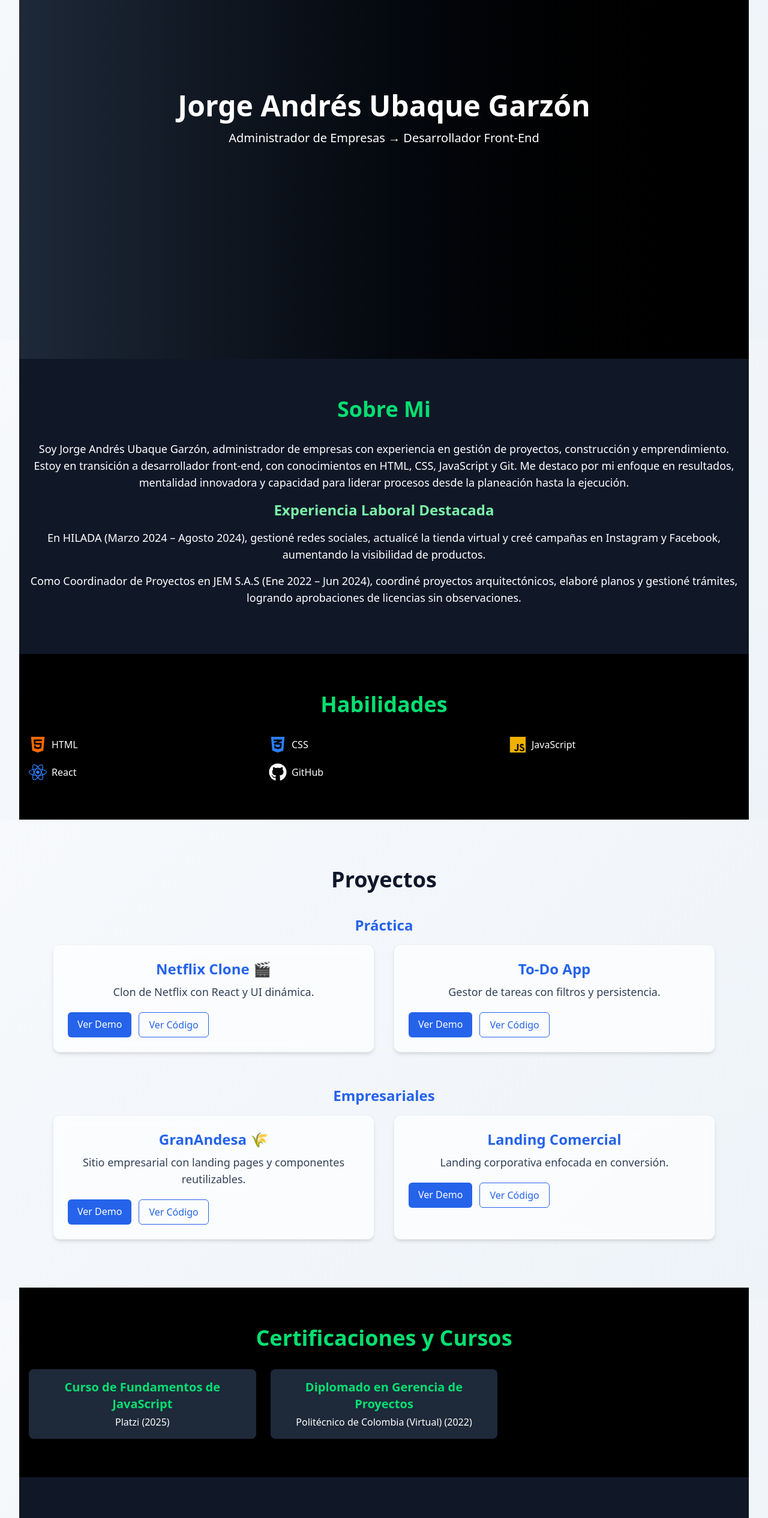
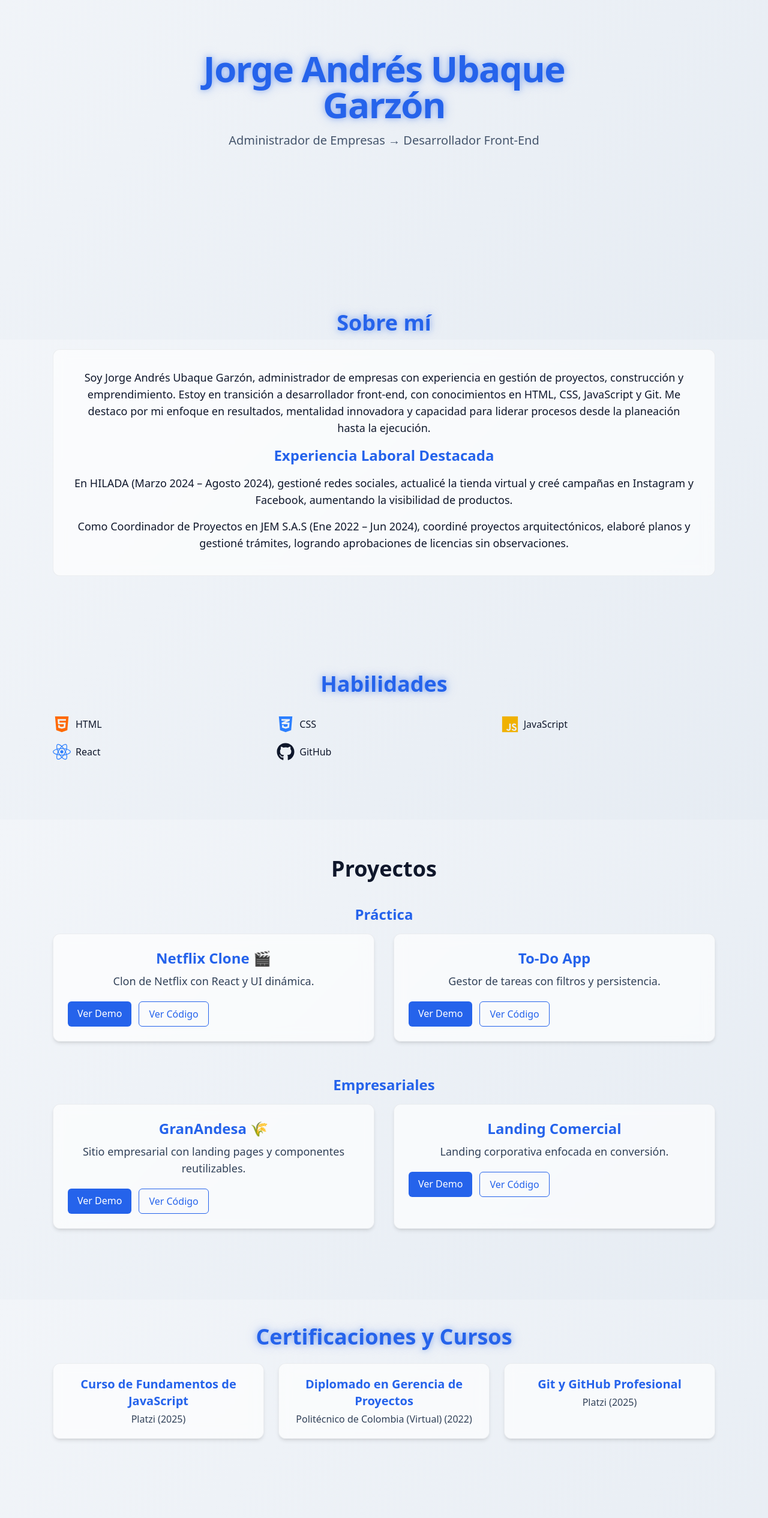
Before and after one commit to JAndresUbaque/portafolio-personal-andres, a React (Vite) app: page / in a window 1280 px wide. Shown: the part 234-2764 px from the top of the page at 60% size. Built offline with nearby package versions, Linux system fonts and the light colour scheme.

Commit message:
feat(ui): primera versión con tema azul futurista, fix HTML y duplicados

```diff
--- a/src/components/About.jsx
+++ b/src/components/About.jsx
@@ -4,17 +4,18 @@ function About () {
     return(
         <motion.section
         id="about"
-        className='py-16 bg-gray-900 text-white'
+        className='py-20 text-slate-900'
         initial={{opacity: 0, y:50}}
         animate={{opacity:1, y:0}}
         transition={{duration:0.8}}>
-            <div className='container mx-auto px-4'>
-                <h2 className='text-4xl font-bold mb-8 text-center text-green-400'>Sobre Mi</h2>
-                <p className="text-lg mb-4">Soy Jorge Andrés Ubaque Garzón, administrador de empresas con experiencia en gestión de proyectos, construcción y emprendimiento. Estoy en transición a desarrollador front-end, con conocimientos en HTML, CSS, JavaScript y Git. Me destaco por mi enfoque en resultados, mentalidad innovadora y capacidad para liderar procesos desde la planeación hasta la ejecución.</p>
-                <h3 className="text-2xl font-semibold mb-4 text-green-300">Experiencia Laboral Destacada</h3>
-                <p className="text-lg mb-4">En HILADA (Marzo 2024 – Agosto 2024), gestioné redes sociales, actualicé la tienda virtual y creé campañas en Instagram y Facebook, aumentando la visibilidad de productos.</p>
-                <p className="text-lg mb-4">Como Coordinador de Proyectos en JEM S.A.S (Ene 2022 – Jun 2024), coordiné proyectos arquitectónicos, elaboré planos y gestioné trámites, logrando aprobaciones de licencias sin observaciones.</p>
-        {/* Agrega más de tu CV, como DICOIN y Goretti, en párrafos similares */}
+            <div className='max-w-6xl mx-auto px-6'>
+                <h2 className='text-4xl font-bold mb-6 text-center neon-text'>Sobre mí</h2>
+                <div className="glass p-6 md:p-8 rounded-xl">
+                    <p className="text-lg mb-4">Soy Jorge Andrés Ubaque Garzón, administrador de empresas con experiencia en gestión de proyectos, construcción y emprendimiento. Estoy en transición a desarrollador front-end, con conocimientos en HTML, CSS, JavaScript y Git. Me destaco por mi enfoque en resultados, mentalidad innovadora y capacidad para liderar procesos desde la planeación hasta la ejecución.</p>
+                    <h3 className="text-2xl font-semibold mb-4" style={{color:'var(--accent)'}}>Experiencia Laboral Destacada</h3>
+                    <p className="text-lg mb-4">En HILADA (Marzo 2024 – Agosto 2024), gestioné redes sociales, actualicé la tienda virtual y creé campañas en Instagram y Facebook, aumentando la visibilidad de productos.</p>
+                    <p className="text-lg mb-2">Como Coordinador de Proyectos en JEM S.A.S (Ene 2022 – Jun 2024), coordiné proyectos arquitectónicos, elaboré planos y gestioné trámites, logrando aprobaciones de licencias sin observaciones.</p>
+                </div>
            </div>
         </motion.section>
     );
--- a/src/components/CertCard.jsx
+++ b/src/components/CertCard.jsx
@@ -3,11 +3,11 @@ import { motion } from 'framer-motion';
 function CertCard({ title, institution, year }) {
   return (
     <motion.div
-      className="bg-gray-800 p-4 rounded-lg shadow-lg hover:shadow-green-500/50 transition-shadow duration-300"
-      whileHover={{ scale: 1.05 }}
+      className="glass p-5 rounded-xl shadow-md hover:shadow-lg transition-all duration-300"
+      whileHover={{ scale: 1.02 }}
     >
-      <h3 className="text-xl font-bold mb-1 text-green-400">{title}</h3>
-      <p className="text-md">{institution} ({year})</p>
+      <h3 className="text-xl font-bold mb-1" style={{color:'var(--accent)'}}>{title}</h3>
+      <p className="text-md text-slate-700">{institution} ({year})</p>
     </motion.div>
   );
 }
--- a/src/components/Certifications.jsx
+++ b/src/components/Certifications.jsx
@@ -1,3 +1,4 @@
+
 import { motion } from 'framer-motion';
 import CertCard from './CertCard';
 
@@ -5,19 +6,19 @@ function Certifications() {
   const certs = [
     { title: 'Curso de Fundamentos de JavaScript', institution: 'Platzi', year: '2025' },
     { title: 'Diplomado en Gerencia de Proyectos', institution: 'Politécnico de Colombia (Virtual)', year: '2022' },
-    // Agrega más de tu CV: Curso Profesional de Git y GitHub, Diplomado en Asociatividad, etc.
+    { title: 'Git y GitHub Profesional', institution: 'Platzi', year: '2025' },
   ];
 
   return (
     <motion.section
       id="certifications"
-      className="py-16 bg-black text-white"
+      className="py-20 text-slate-900"
       initial={{ opacity: 0, y: 50 }}
       animate={{ opacity: 1, y: 0 }}
       transition={{ duration: 0.8 }}
     >
-      <div className="container mx-auto px-4">
-        <h2 className="text-4xl font-bold mb-8 text-center text-green-400">Certificaciones y Cursos</h2>
+      <div className="max-w-6xl mx-auto px-6">
+        <h2 className="text-4xl font-bold mb-6 text-center neon-text">Certificaciones y Cursos</h2>
         <div className="grid grid-cols-1 md:grid-cols-3 gap-6">
           {certs.map((cert, index) => (
             <CertCard key={index} title={cert.title} institution={cert.institution} year={cert.year} />
--- a/src/components/Hero.jsx
+++ b/src/components/Hero.jsx
@@ -4,14 +4,14 @@ function Hero() {
   return (
     <motion.section
       id="hero"
-      className="h-screen bg-gradient-to-r from-gray-800 to-black flex items-center justify-center text-white"  // tailwind-intellisense-disable (opcional si warning persiste)
+      className="min-h-[80vh] pt-24 flex items-center justify-center text-slate-900"
       initial={{ opacity: 0, scale: 0.9 }}
       animate={{ opacity: 1, scale: 1 }}
       transition={{ duration: 1 }}
     >
-      <div className="text-center">
-        <h1 className="text-5xl font-bold mb-4 glow">Jorge Andrés Ubaque Garzón</h1>
-        <p className="text-xl">Administrador de Empresas → Desarrollador Front-End</p>
+      <div className="text-center max-w-3xl px-6">
+        <h1 className="text-5xl md:text-6xl font-bold mb-4 tracking-tight neon-text">Jorge Andrés Ubaque Garzón</h1>
+        <p className="text-lg md:text-xl text-slate-600">Administrador de Empresas → Desarrollador Front‑End</p>
       </div>
     </motion.section>
   );
--- a/src/components/Projects.jsx
+++ b/src/components/Projects.jsx
@@ -6,8 +6,8 @@ function Projects() {
     {
       title: 'Netflix Clone 🎬',
       description: 'Clon de Netflix con React y UI dinámica.',
-      demoLink: '#', // placeholder
-      codeLink: '#', // placeholder
+      demoLink: '#',
+      codeLink: '#',
     },
     {
       title: 'To‑Do App',
@@ -21,8 +21,8 @@ function Projects() {
     {
       title: 'GranAndesa 🌾',
       description: 'Sitio empresarial con landing pages y componentes reutilizables.',
-      demoLink: '#', // placeholder
-      codeLink: '#', // placeholder
+      demoLink: '#',
+      codeLink: '#',
     },
     {
       title: 'Landing Comercial',
--- a/src/components/ServiceCard.jsx
+++ b/src/components/ServiceCard.jsx
@@ -3,11 +3,11 @@ import { motion } from 'framer-motion';
 function ServiceCard({ title, description }) {
   return (
     <motion.div
-      className="bg-gray-800 p-6 rounded-lg shadow-lg hover:shadow-green-500/50 transition-shadow duration-300"
-      whileHover={{ scale: 1.05 }}
+      className="glass p-6 rounded-xl shadow-md hover:shadow-lg transition-all duration-300"
+      whileHover={{ scale: 1.02 }}
     >
-      <h3 className="text-2xl font-bold mb-2 text-green-400">{title}</h3>
-      <p className="text-lg">{description}</p>
+      <h3 className="text-2xl font-bold mb-2" style={{color:'var(--accent)'}}>{title}</h3>
+      <p className="text-lg text-slate-700">{description}</p>
     </motion.div>
   );
 }
--- a/src/components/Services.jsx
+++ b/src/components/Services.jsx
@@ -11,13 +11,13 @@ function Services() {
   return (
     <motion.section
       id="services"
-      className="py-16 bg-gray-900 text-white"
+      className="py-20 text-slate-900"
       initial={{ opacity: 0, y: 50 }}
       animate={{ opacity: 1, y: 0 }}
       transition={{ duration: 0.8 }}
     >
-      <div className="container mx-auto px-4">
-        <h2 className="text-4xl font-bold mb-8 text-center text-green-400">Servicios que Ofrezco</h2>
+      <div className="max-w-6xl mx-auto px-6">
+        <h2 className="text-4xl font-bold mb-6 text-center neon-text">Servicios</h2>
         <div className="grid grid-cols-1 md:grid-cols-2 gap-8">
           {services.map((service, index) => (
             <ServiceCard key={index} title={service.title} description={service.description} />
--- a/src/components/Skills.jsx
+++ b/src/components/Skills.jsx
@@ -1,22 +1,23 @@
+
 import { motion } from "framer-motion";
 import { FaHtml5, FaCss3Alt, FaJs, FaReact, FaGithub } from "react-icons/fa";
 
 function Skills () {
  return (
-    <motion.section
+   <motion.section
     id="skills"
-    className="py-16 bg-black text-white"
+    className="py-20 text-slate-900"
     initial={{opacity: 0, y:50}}
     animate={{opacity: 1, y:0}}
     transition={{duration: 0.8}}>
-    <div className="container mx-auto px-4">
-        <h2 className="text-4xl font-bold mb-8 text-center text-green-400">Habilidades</h2>
+    <div className="max-w-6xl mx-auto px-6">
+        <h2 className="text-4xl font-bold mb-8 text-center neon-text">Habilidades</h2>
         <ul className="grid grid-cols-2 md:grid-cols-3 gap-4">
           <li className="flex items-center"><FaHtml5 className="text-3xl mr-2 text-orange-500" /> HTML</li>
           <li className="flex items-center"><FaCss3Alt className="text-3xl mr-2 text-blue-500" /> CSS</li>
           <li className="flex items-center"><FaJs className="text-3xl mr-2 text-yellow-500" /> JavaScript</li>
           <li className="flex items-center"><FaReact className="text-3xl mr-2 text-blue-500" /> React</li>
-          <li className="flex items-center"><FaGithub className="text-3xl mr-2 text-white" /> GitHub</li>
+          <li className="flex items-center"><FaGithub className="text-3xl mr-2 text-slate-900" /> GitHub</li>
           {/* Agrega más de tu CV, como React, Git, SQL */}
         </ul>
       </div>
--- a/src/index.css
+++ b/src/index.css
@@ -2,9 +2,11 @@
 
 /* Global light futuristic theme adjustments */
 :root {
-  /* Paleta azul elegante */
-  --accent: #2563eb; /* blue-600 */
-  --accent-2: #60a5fa; /* blue-400 */
+  /* Paleta azul principal */
+  --accent: #2563eb; /* azul */
+  --accent-2: #1d4ed8; /* azul más profundo */
+  --bg-start: #f2f5f9; /* gris claro futurista */
+  --bg-end: #e6ecf3;   /* gris ligeramente más oscuro */
 }
 
 html, body, #root {
@@ -12,7 +14,7 @@ html, body, #root {
 }
 
 body {
-  background: linear-gradient(135deg, #f7f9fc 0%, #eef3f8 100%);
+  background: linear-gradient(135deg, var(--bg-start) 0%, var(--bg-end) 100%);
   color: #0f172a; /* slate-900 */
 }
 
@@ -28,6 +30,10 @@ body {
 .accent-bg {
   background-color: var(--accent);
 }
+.neon-text {
+  color: var(--accent);
+  text-shadow: 0 0 10px rgba(37, 99, 235, 0.40), 0 0 20px rgba(37, 99, 235, 0.25);
+}
 .glass {
   background: rgba(255, 255, 255, 0.65);
   backdrop-filter: blur(10px);
```
Also changed, not shown: src/components/Contact.jsx (+6 -5 lines).
